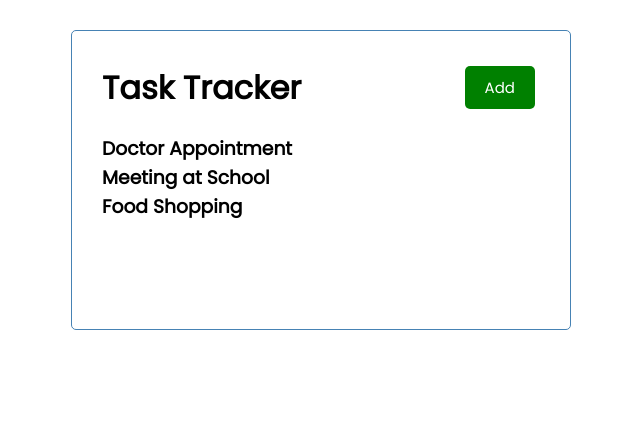
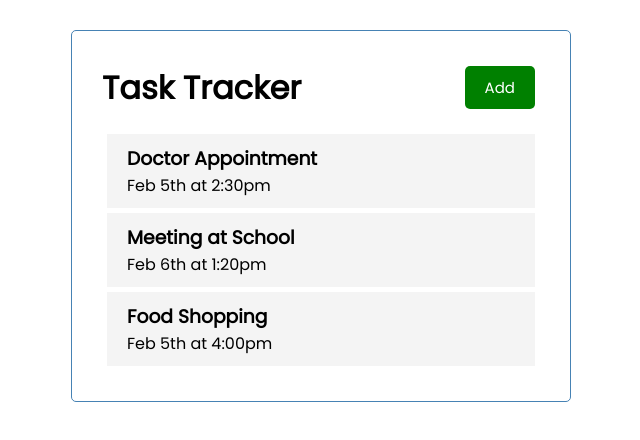
Before and after one commit to lewisyl/react-task-tracker, a React (Create React App) app: page / in a window 1280 px wide. Shown: the top 440 px of the page, without its empty margins (319-959 px from the left). Built offline with nearby package versions, Linux system fonts and the light colour scheme.

Commit message:
task ready, react-icon added

```diff
--- a/package.json
+++ b/package.json
@@ -8,6 +8,7 @@
     "@testing-library/user-event": "^12.1.10",
     "react": "^17.0.1",
     "react-dom": "^17.0.1",
+    "react-icons": "^4.2.0",
     "react-scripts": "4.0.3",
     "web-vitals": "^1.0.1"
   },
--- a/src/components/Task.js
+++ b/src/components/Task.js
@@ -1,7 +1,8 @@
-const Task = () => {
+const Task = ({ task }) => {
 	return (
 		<div className="task">
-			<h3>My Task</h3>
+			<h3>{task.text}</h3>
+			<p>{task.day}</p>
 		</div>
 	);
 };
--- a/src/components/Tasks.js
+++ b/src/components/Tasks.js
@@ -1,8 +1,9 @@
+import Task from "./Task";
 const Tasks = ({ tasks }) => {
 	return (
 		<>
 			{tasks.map((task) => (
-				<h3 key={task.id}>{task.text}</h3>
+				<Task key={task.id} task={task} />
 			))}
 		</>
 	);
```
Also changed, not shown: 1 other file (tests, documents, lock files or other folders).
